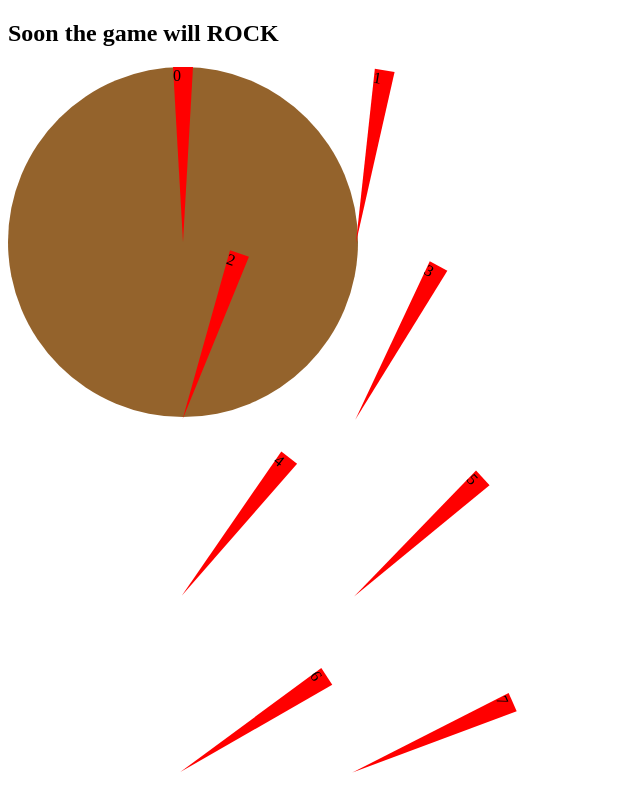
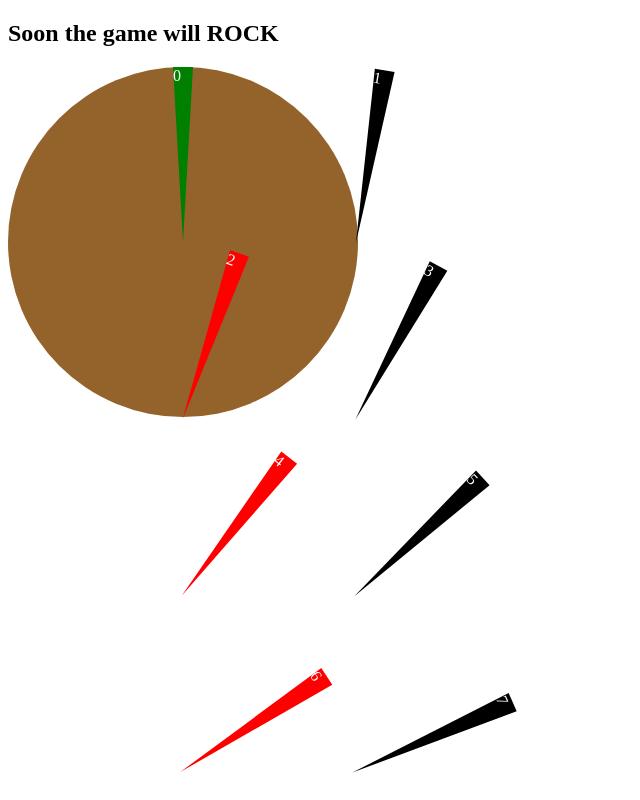
Before and after one commit to robertoalx/awesome-bet-game, a React (Create React App) app: page / in a window 1280 px wide. Shown: the top 800 px of the page, without its empty margins (0-640 px from the left). Built offline with nearby package versions, Linux system fonts and the light colour scheme.

Commit message:
add color for each slot and make the numbers white.

```diff
--- a/src/component/slot/slot.component.js
+++ b/src/component/slot/slot.component.js
@@ -1,9 +1,13 @@
 import React from 'react'
 import { StyleSlot } from './slot.style'
 
-const Slot = ({ number, rotate }) => {
+const Slot = ({ number, rotate, color }) => {
   return (
-    <StyleSlot number={number} rotate={rotate}/>
+    <StyleSlot
+      number={number}
+      rotate={rotate}
+      color={color}
+    />
   )
 }
 
--- a/src/component/slot/slot.style.js
+++ b/src/component/slot/slot.style.js
@@ -8,12 +8,13 @@ export const StyleSlot = styled.div`
   margin-left: 165px;
   transform-origin: 50% 100%;
   transform: rotate(${({ rotate }) => rotate}deg);
+  color: white;
 
   &::before{
     content: '';
     position: absolute;
     top: 0;
-    border-top: 175px solid red;
+    border-top: 175px solid ${({ color }) => color};
     border-left: 10px solid transparent;
     border-right: 10px solid transparent;
   }
```
